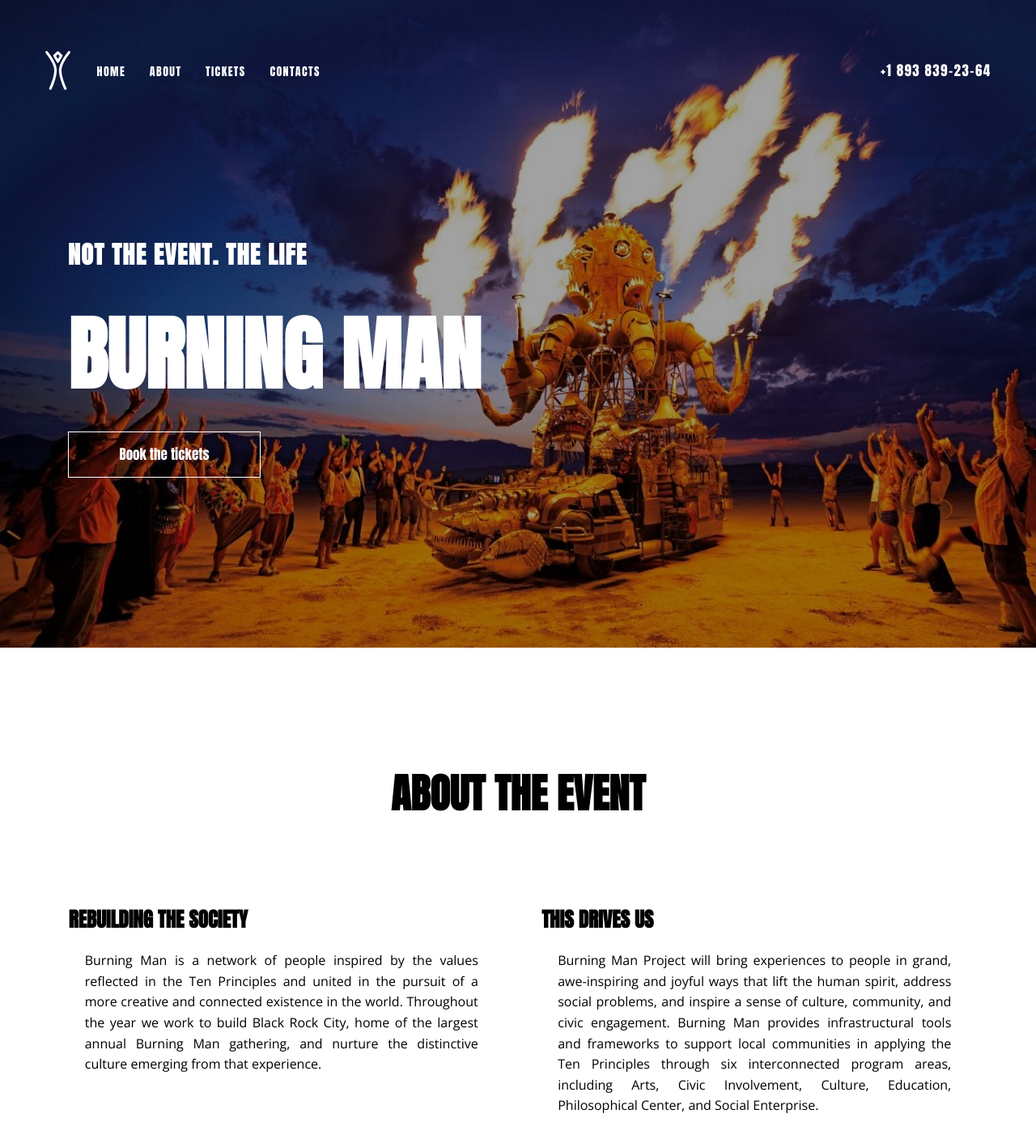
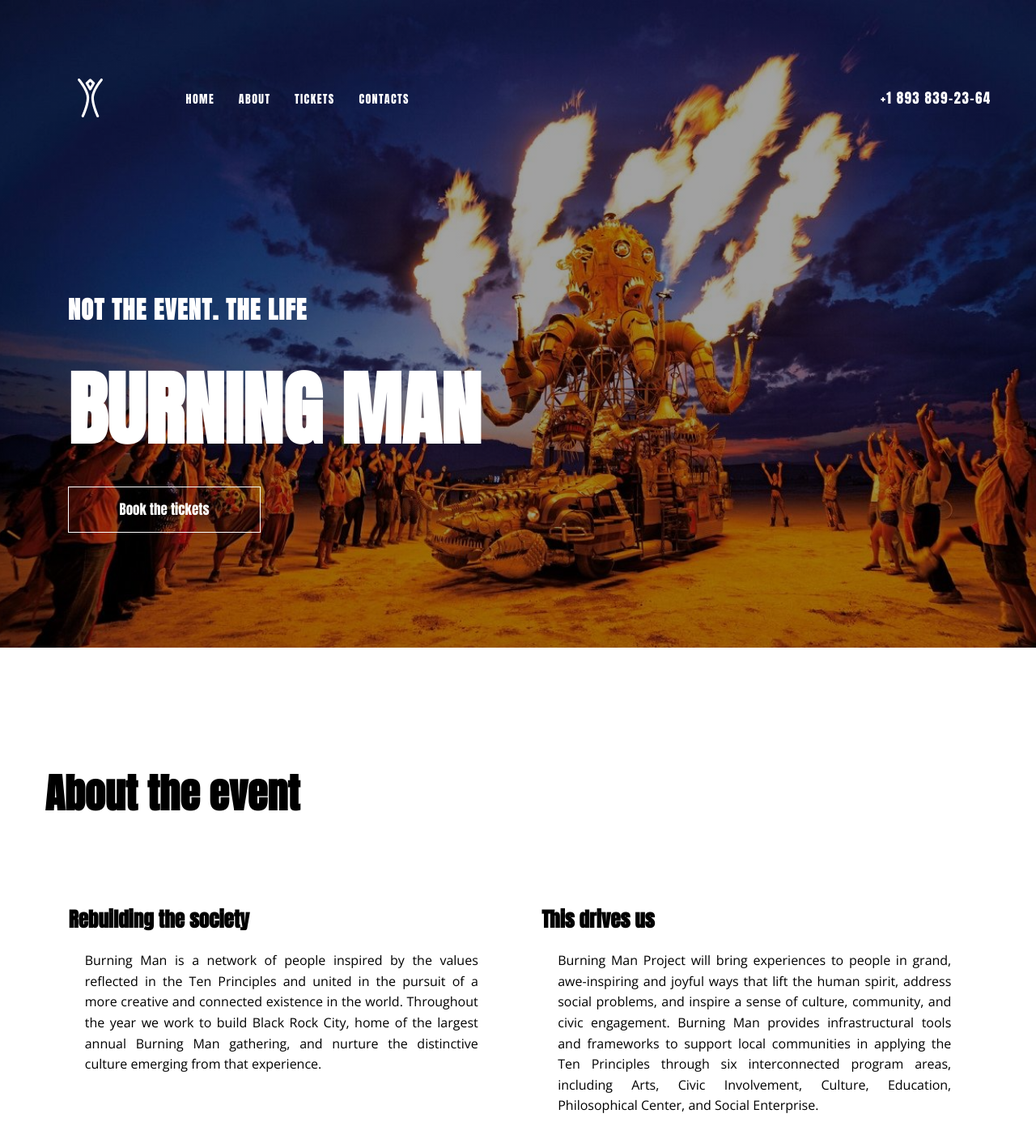
Before and after one commit to Anolikaa/Burning-Man-2, a plain HTML site: page index.html in a window 1280 px wide. Shown: the top 1402 px of the page at 81% size. Drawn offline with nearby package versions, Linux system fonts and the light colour scheme.

Commit message:
Updated project structure

```diff
--- a/style.css
+++ b/style.css
@@ -2,12 +2,11 @@
 @import url('https://fonts.googleapis.com/css2?family=Open+Sans:ital,wght@0,300..800;1,300..800&display=swap');
 
 body, html {
-    font-family: "Anton", sans-serif;
+    font-family: "Anton";
     margin: 0;
     width: 100%;
     color: #fff;
-    background-color: #000;
-    overflow-x: hidden; /* Prevent horizontal scroll */
+    overflow-x: hidden;
 }
 
 .fullscreen-photo {
@@ -30,13 +29,14 @@
 }
 
 .logo {
+    margin: 40px;
     width: 31px;
     height: 48px;
     z-index: 100;
 }
 
 .main-menu {
-    margin-left: 20px; /* Add space between logo and menu */
+    margin-left: 50px;
 }
 
 .main-menu a {
@@ -53,7 +53,7 @@
     font-weight: 400;
     font-size: 17px;
     letter-spacing: 1.4px;
-    margin-left: auto; /* Push phone number to the right */
+    margin-left: auto;
 }
 
 #menu-toggle {
@@ -97,7 +97,7 @@
     height: 57px;
     color: #fff;
     border: 1px solid #fff;
-    font-family: 'Anton', sans-serif;
+    font-family: 'Anton';
     background-color: transparent;
     font-size: 17px;
     cursor: pointer;
@@ -109,23 +109,16 @@
     padding: 100px 0;
 }
 
-.about h1 {
-    text-align: center;
-    text-transform: uppercase;
-}
-
-.about h2 {
-    text-align: left;
-    text-transform: uppercase;
-}
-
-.about h1 {
-    font-size: 50px;
-}
 
 .about h2 {
     font-size: 25px;
     margin-top: 50px;
+}
+
+
+
+.about h1 {
+    font-size: 50px;
 }
 
 .about p {
@@ -182,16 +175,17 @@
 }
 
 footer .container {
+    line-height: 0.5;
     display: flex;
     justify-content: space-between;
 }
 
 footer p {
-    font-family: 'Open Sans', sans-serif;
+    font-family: 'Open Sans';
     font-size: 15px;
 }
 
-/* Tablet & Mobile Styles */
+
 @media (max-width: 1023px) {
     header .container {
         align-items: flex-start;
@@ -223,7 +217,7 @@
     }
 
     .phone-number {
-        display: none; /* Hide phone number on mobile */
+        display: none;
     }
 
     .main-page {
@@ -278,7 +272,7 @@
     }
 }
 
-/* Smaller Mobile Styles */
+
 @media (max-width: 480px) {
     .textoncentremain {
         font-size: 50px;
@@ -296,3 +290,43 @@
         margin: 0px;
     }
 }
+@keyframes fadeInUp {
+  0% {
+    opacity: 0;
+    transform: translateY(40px);
+  }
+  100% {
+    opacity: 1;
+    transform: translateY(0);
+  }
+}
+
+.textoncentretop,
+.textoncentremain,
+.btn-booktk {
+  opacity: 0;
+  animation: fadeInUp 1.2s ease forwards;
+}
+
+.textoncentretop {
+  animation-delay: 0.2s;
+}
+
+.textoncentremain {
+  animation-delay: 0.6s;
+}
+
+.btn-booktk {
+  animation-delay: 1s;
+}
+
+@keyframes pulse {
+  0% { transform: scale(1); }
+  50% { transform: scale(1.08); }
+  100% { transform: scale(1); }
+}
+
+.btn-booktk:hover {
+  animation: pulse 0.8s ease-in-out;
+  background: rgba(255,255,255,0.1);
+}
```
Also changed, not shown: 1 other file.
